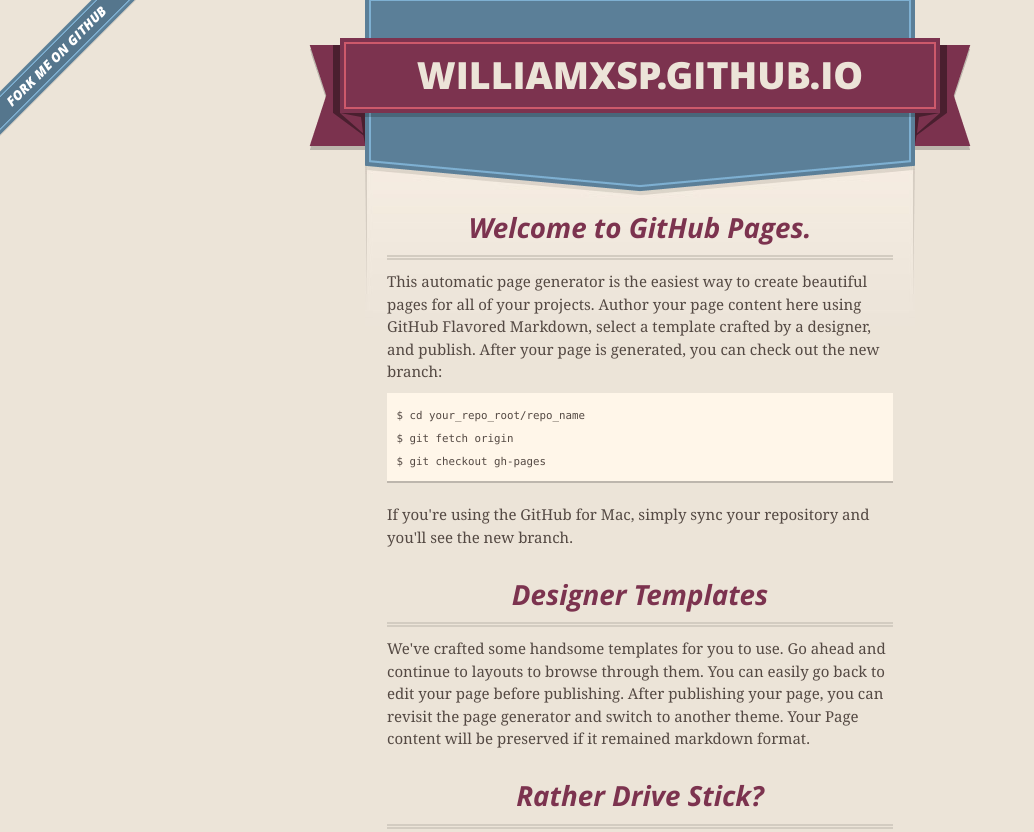
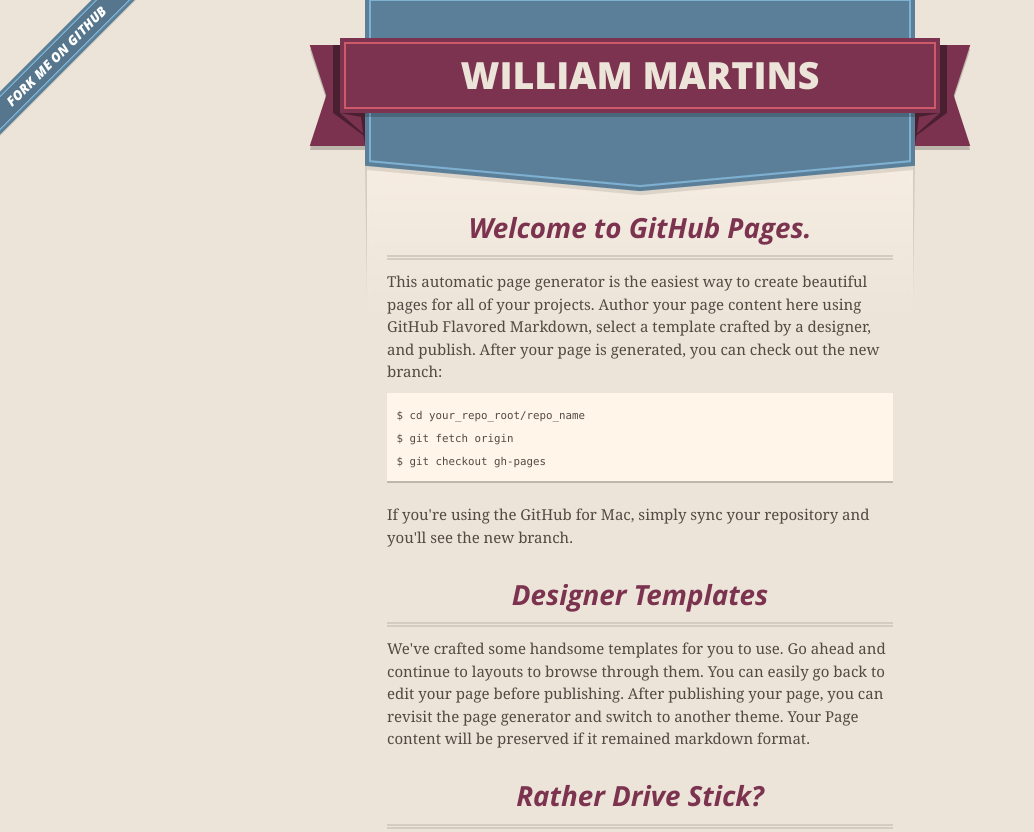
Before and after one commit to williamxsp/williamxsp.github.io, a plain HTML site: page index.html in a window 1280 px wide. Shown: the top 832 px of the page, without its empty margins (0-1034 px from the left). Drawn offline with nearby package versions, Linux system fonts and the light colour scheme.

Commit message:
Update index.html

```diff
--- a/index.html
+++ b/index.html
@@ -27,7 +27,7 @@
       <header>
         <span class="ribbon-outer">
           <span class="ribbon-inner">
-            <h1>Williamxsp.github.io</h1>
+            <h1>William Martins</h1>
             <h2></h2>
           </span>
           <span class="left-tail"></span>
```
